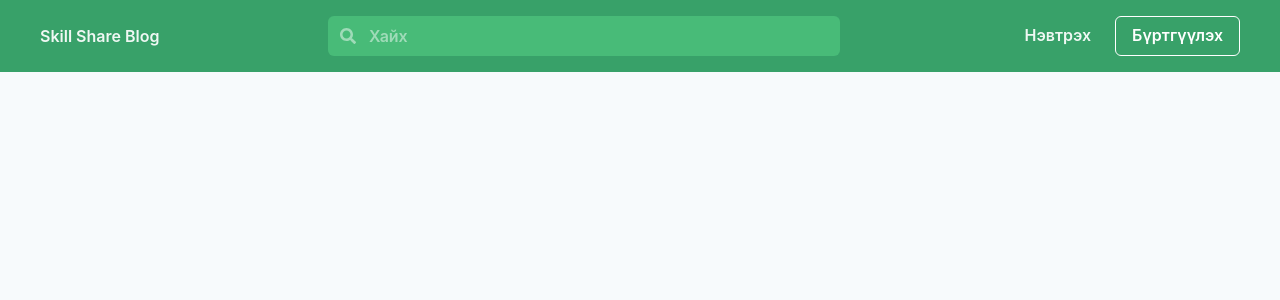
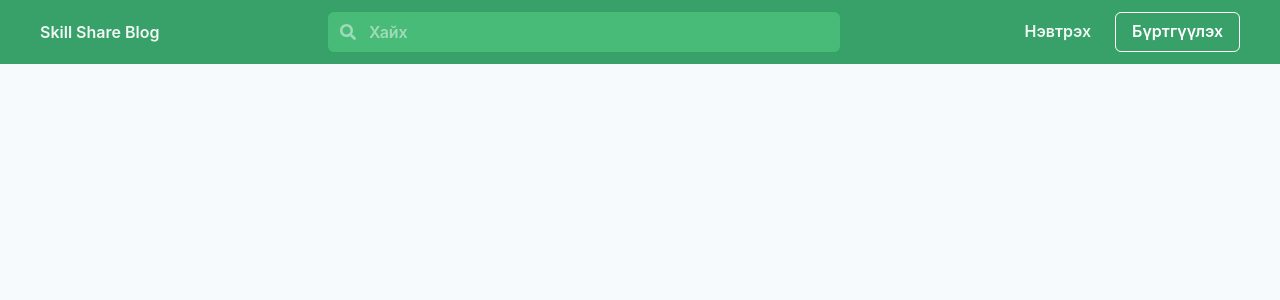
Before and after one commit to zagibest/skill-blog, a React (Create React App) app: page / in a window 1280 px wide. Shown: the top 300 px of the page. Built offline with nearby package versions, Linux system fonts and the light colour scheme; no server answers.

Commit message:
Navbar fix

```diff
--- a/src/components/Navbar.jsx
+++ b/src/components/Navbar.jsx
@@ -26,12 +26,17 @@
   return (
     <Box
       mb={4}
-      py={4}
+      h="16"
       bg={useColorModeValue("green.500", "gray.600")}
       w="100%"
       color="whiteAlpha.900"
     >
-      <Box display="flex" justifyContent="space-between">
+      <Box
+        display="flex"
+        justifyContent="space-between"
+        alignItems="center"
+        h="100%"
+      >
         <Link
           href="/"
           _hover={{ textDecor: "none" }}
```
